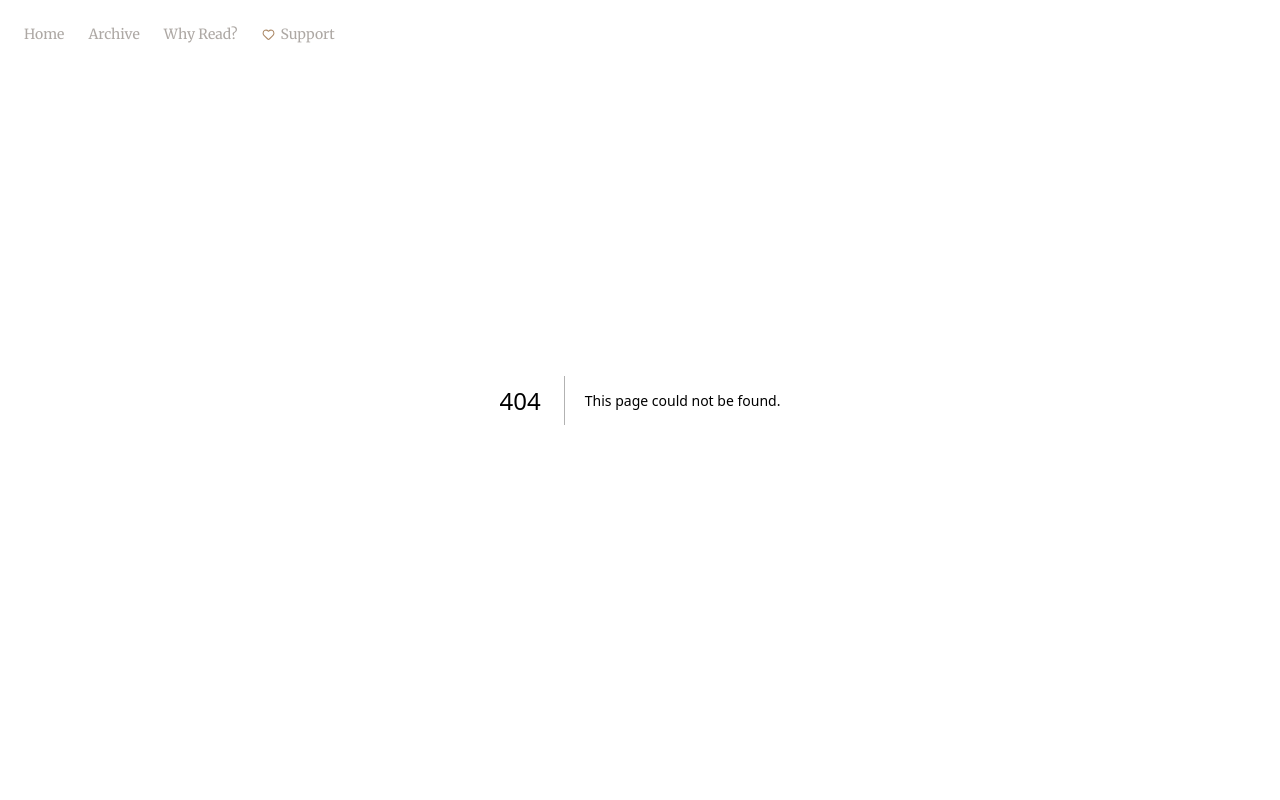
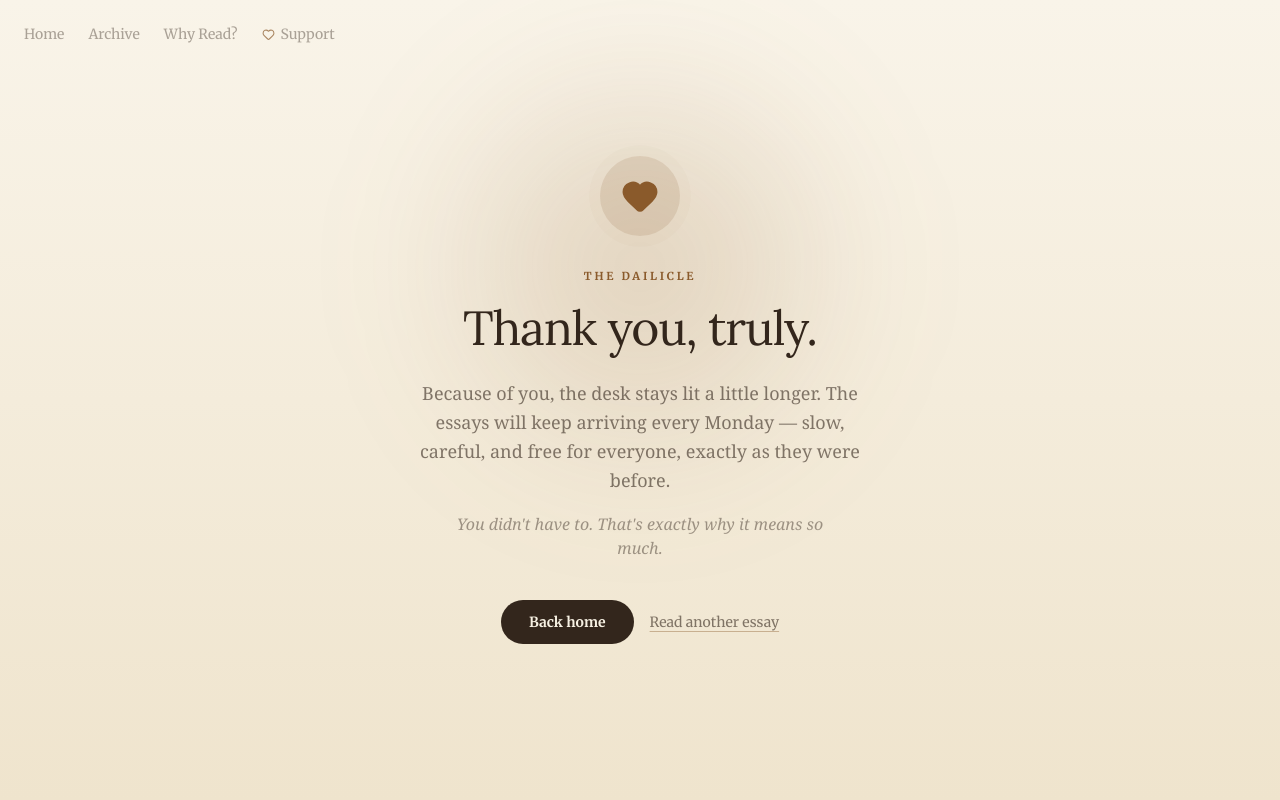
Before and after one commit to luckysolanki902/dailicle-web, a Next.js app: page /thank-you in a window 1280 px wide. Before the commit this address had no page. Shown: the top 800 px of the page. Built offline with nearby package versions, Linux system fonts and the light colour scheme.

Commit message:
Redirect to a thank-you page after successful support payment

```diff
--- /dev/null
+++ b/src/app/thank-you/page.tsx
@@ -0,0 +1,120 @@
+"use client";
+
+import Link from "next/link";
+import { motion } from "framer-motion";
+import { Heart } from "lucide-react";
+
+/**
+ * Where a reader lands after a successful support payment. Deliberately quiet
+ * and warm — a moment of gratitude, not a receipt. Theme-aware via the same CSS
+ * variables (--background / --foreground / --accent) the rest of the site uses.
+ */
+export default function ThankYouPage() {
+  const container = {
+    hidden: {},
+    show: { transition: { staggerChildren: 0.14, delayChildren: 0.15 } },
+  };
+  const item = {
+    hidden: { opacity: 0, y: 16 },
+    show: { opacity: 1, y: 0, transition: { duration: 0.7, ease: "easeOut" as const } },
+  };
+
+  return (
+    <main className="relative flex min-h-screen items-center justify-center overflow-hidden px-6 py-24 text-foreground">
+      {/* Soft accent glow behind everything */}
+      <div
+        aria-hidden
+        className="pointer-events-none absolute left-1/2 top-1/3 -z-10 h-[60vh] w-[60vh] -translate-x-1/2 -translate-y-1/2 rounded-full blur-3xl"
+        style={{
+          background:
+            "radial-gradient(closest-side, color-mix(in srgb, var(--accent) 22%, transparent), transparent)",
+        }}
+      />
+
+      <motion.div
+        variants={container}
+        initial="hidden"
+        animate="show"
+        className="max-w-lg text-center"
+      >
+        {/* Beating heart */}
+        <motion.div variants={item} className="mb-8 flex justify-center">
+          <motion.span
+            initial={{ scale: 0.6, opacity: 0 }}
+            animate={{ scale: 1, opacity: 1 }}
+            transition={{ delay: 0.2, type: "spring", damping: 12, stiffness: 200 }}
+            className="relative flex h-20 w-20 items-center justify-center rounded-full"
+            style={{
+              background: "color-mix(in srgb, var(--accent) 14%, transparent)",
+            }}
+          >
+            <motion.span
+              aria-hidden
+              className="absolute inset-0 rounded-full"
+              style={{
+                background: "color-mix(in srgb, var(--accent) 22%, transparent)",
+              }}
+              animate={{ scale: [1, 1.35, 1], opacity: [0.5, 0, 0.5] }}
+              transition={{ duration: 2.4, repeat: Infinity, ease: "easeInOut" }}
+            />
+            <motion.span
+              animate={{ scale: [1, 1.12, 1] }}
+              transition={{ duration: 1.6, repeat: Infinity, ease: "easeInOut" }}
+              className="text-accent"
+            >
+              <Heart size={34} className="fill-current" />
+            </motion.span>
+          </motion.span>
+        </motion.div>
+
+        <motion.p
+          variants={item}
+          className="mb-4 text-[11px] font-semibold uppercase tracking-[0.25em] text-accent"
+        >
+          The Dailicle
+        </motion.p>
+
+        <motion.h1
+          variants={item}
+          className="font-display text-4xl leading-[1.12] tracking-tight text-balance md:text-5xl"
+        >
+          Thank you, truly.
+        </motion.h1>
+
+        <motion.p
+          variants={item}
+          className="mx-auto mt-6 max-w-md font-serif text-lg leading-relaxed text-foreground/60"
+        >
+          Because of you, the desk stays lit a little longer. The essays will keep
+          arriving every Monday — slow, careful, and free for everyone, exactly as
+          they were before.
+        </motion.p>
+
+        <motion.p
+          variants={item}
+          className="mx-auto mt-4 max-w-sm font-serif italic text-foreground/45"
+        >
+          You didn&apos;t have to. That&apos;s exactly why it means so much.
+        </motion.p>
+
+        <motion.div
+          variants={item}
+          className="mt-10 flex flex-col items-center justify-center gap-4 sm:flex-row"
+        >
+          <Link
+            href="/"
+            className="rounded-full bg-foreground px-7 py-3 text-sm font-semibold text-background transition-opacity hover:opacity-90"
+          >
+            Back home
+          </Link>
+          <Link
+            href="/archive"
+            className="text-sm font-medium text-foreground/60 underline decoration-accent/40 underline-offset-4 transition-colors hover:text-foreground hover:decoration-accent"
+          >
+            Read another essay
+          </Link>
+        </motion.div>
+      </motion.div>
+    </main>
+  );
+}
--- a/src/components/support/SupportDialog.tsx
+++ b/src/components/support/SupportDialog.tsx
@@ -1,6 +1,7 @@
 "use client";
 
 import React, { useCallback, useEffect, useState } from "react";
+import { useRouter } from "next/navigation";
 import { AnimatePresence, motion } from "framer-motion";
 import { Check, Heart, Loader2, X } from "lucide-react";
 import { cn } from "@/lib/utils";
@@ -91,6 +92,7 @@ export function SupportDialog({
   onClose: () => void;
   onSupported: () => void;
 }) {
+  const router = useRouter();
   const [config, setConfig] = useState<Config | null>(null);
   const [selected, setSelected] = useState<TierId | "custom">("t1");
   const [custom, setCustom] = useState("");
@@ -187,20 +189,20 @@ export function SupportDialog({
         description: "Keep the desk lit — thank you.",
         theme: { color: readAccent() },
         handler: async (resp) => {
+          onSupported();
+          // Confirm to the server (the webhook is a redundant safety net if
+          // this fails), then send the reader to the thank-you page.
           try {
-            const verifyRes = await fetch("/api/support/verify", {
+            await fetch("/api/support/verify", {
               method: "POST",
               headers: { "Content-Type": "application/json" },
               body: JSON.stringify(resp),
             });
-            if (!verifyRes.ok) throw new Error("verify failed");
-            setStatus("success");
-            onSupported();
           } catch {
-            // Payment likely succeeded; the webhook will still record it.
-            setStatus("success");
-            onSupported();
+            // Payment likely still succeeded; the webhook records it.
           }
+          setStatus("success");
+          router.push("/thank-you");
         },
         modal: {
           ondismiss: () => {
```
